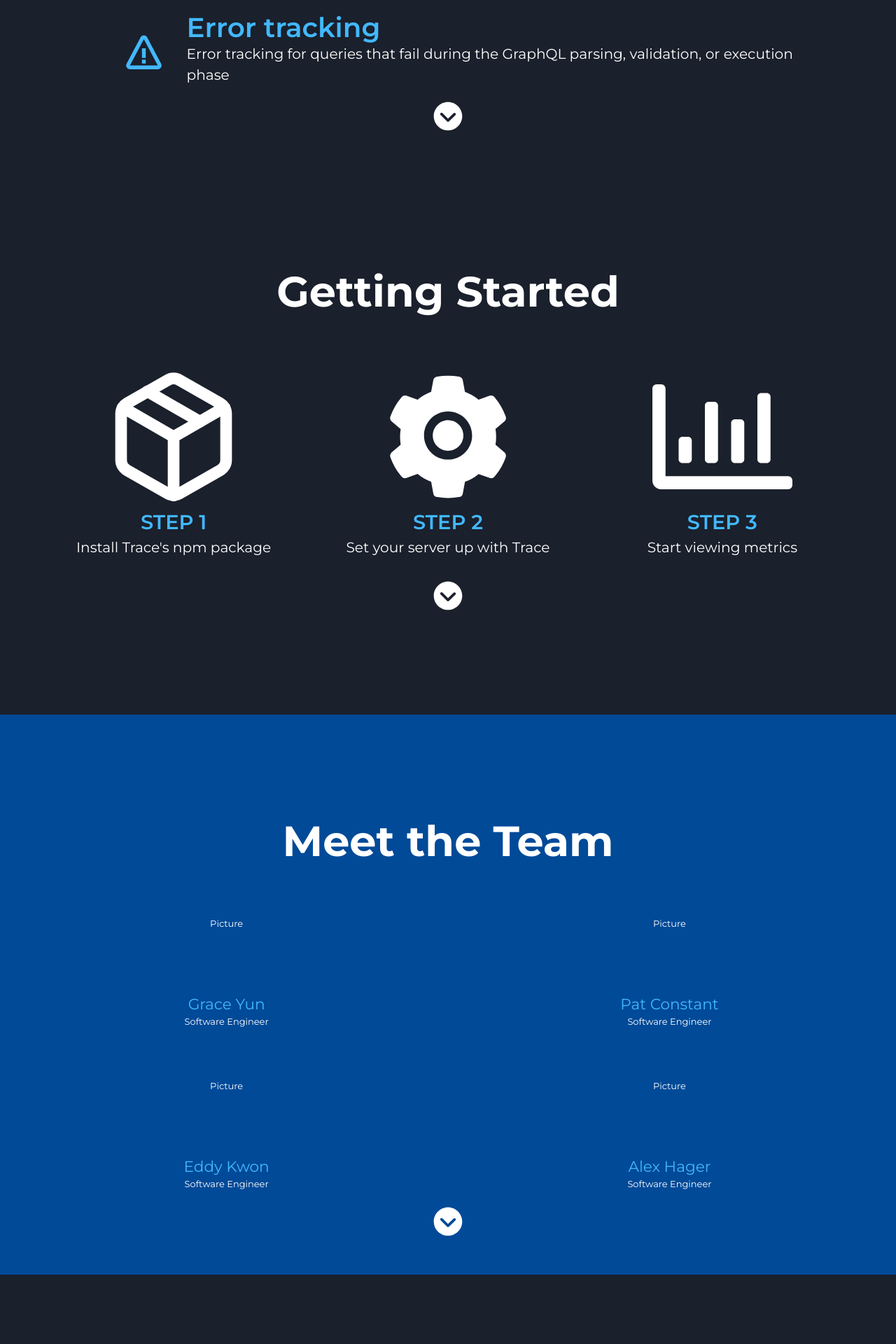
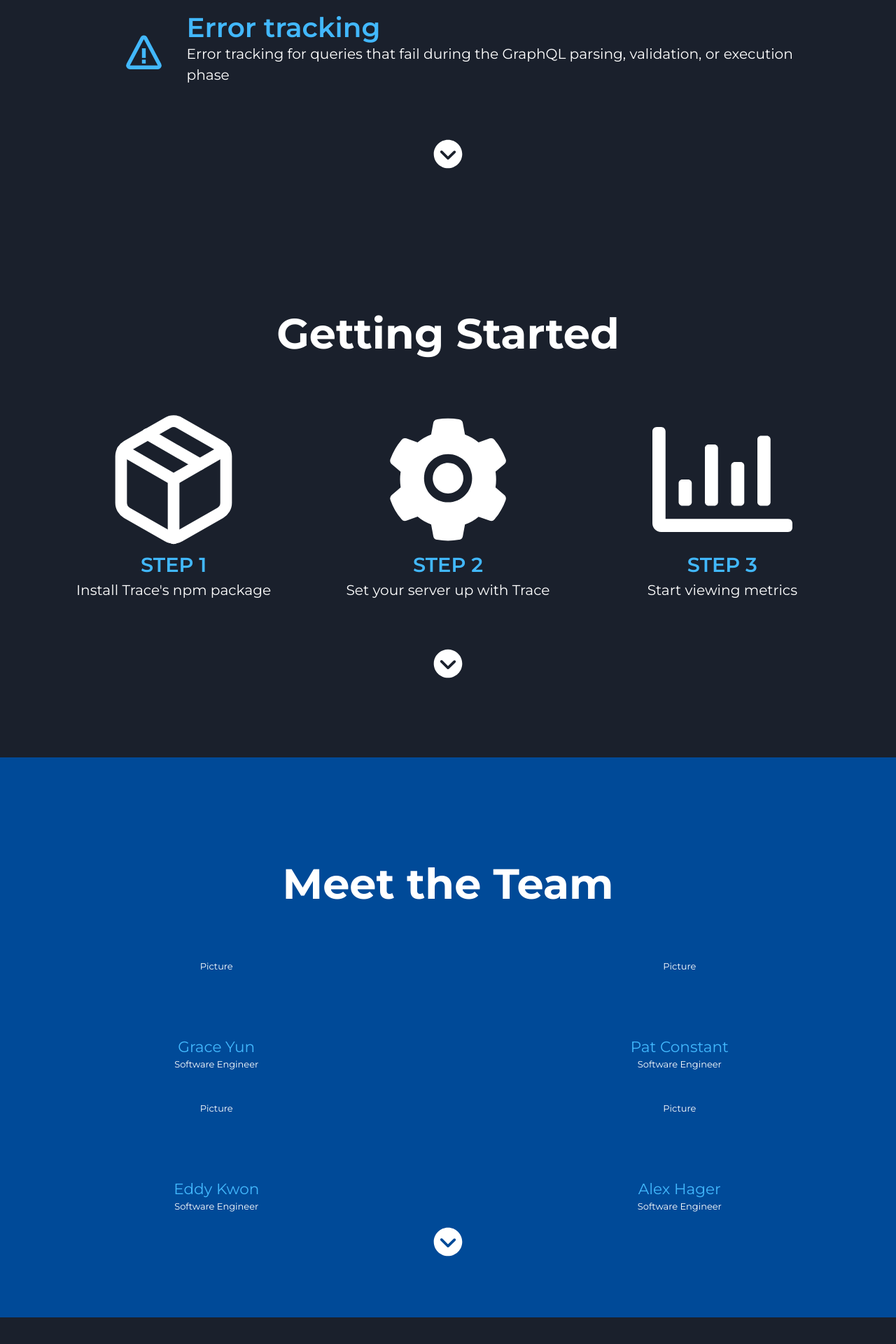
Before and after one commit to TraceNYC/trace.github.io, a Next.js app in the folder src/: page / in a window 1280 px wide. Shown: the part 2118-4038 px from the top of the page at 70% size. Built offline with nearby package versions, Linux system fonts and the light colour scheme.

Commit message:
responsiveness refinements

```diff
--- a/src/components/Features.jsx
+++ b/src/components/Features.jsx
@@ -42,6 +42,7 @@ const Features = () => {
   return (
     <Box
       h='100%'
+      minHeight='100vh'
       w='100vw'
       bgColor='#1A202C'
       pb='3rem'
@@ -98,7 +99,7 @@ const Features = () => {
           </StyledFeatureWrapper>
         </Flex>
       </Flex>
-      <DownButton navId='#GettingStarted' bottom='-5' />
+      <DownButton navId='#GettingStarted' bottom='-20' />
     </Box>
   )
 }
--- a/src/components/GettingStarted.jsx
+++ b/src/components/GettingStarted.jsx
@@ -65,7 +65,7 @@ const GettingStarted = () => {
           </Flex>
         </Grid>
       </Flex>
-      <DownButton navId='#Team' bottom='0' left='44%' />
+      <DownButton navId='#Team' bottom='-10' left='44%' />
     </Box>
   )
 }
--- a/src/components/Team.jsx
+++ b/src/components/Team.jsx
@@ -40,8 +40,6 @@ const Team = () => {
         h='100%'
         w='100vw'
         pt='9rem'
-        pl='3rem'
-        pr='3rem'
         bgColor='#004A98'
         align='center'
       >
@@ -49,17 +47,17 @@ const Team = () => {
         initial={{ opacity: 0, pl: '-30px' }}
         whileInView={{ opacity: 1, pl: '8rem' }}
         viewport={{ once: true }}> */}
-        <Heading as='h2' fontSize={['3rem','3rem','3rem','4rem','4.2rem']} bgColor='transparent' color='#fff' fontFamily='Montserrat' pt='1rem'>
+        <Heading as='h2' fontSize={['2rem','3rem','3rem','4rem','4.2rem']} bgColor='transparent' color='#fff' fontFamily='Montserrat' pt='1rem'>
           Meet the Team
         </Heading>
         <Grid
           templateColumns='repeat(2, 1fr)'
           templateRows='repeat(2, 20vh)'
-          rowGap='5rem'
-          columnGap='5rem'
+          rowGap='3rem'
+          columnGap='3rem'
           pt='5rem'
           color='#fff'
-          w='100%'
+          w='100vw'
         >
           <Flex direction='column' align='center'>
             <TempBox>Picture</TempBox>
@@ -86,7 +84,7 @@ const Team = () => {
         </Grid>
         {/* </motion.div> */}
       </Box>
-      <DownButton navId='#Contributions' bottom='-5' left='48%'/>
+      <DownButton navId='#Contributions' bottom='-15' left='48%'/>
     </Box>
   )
 }
```
